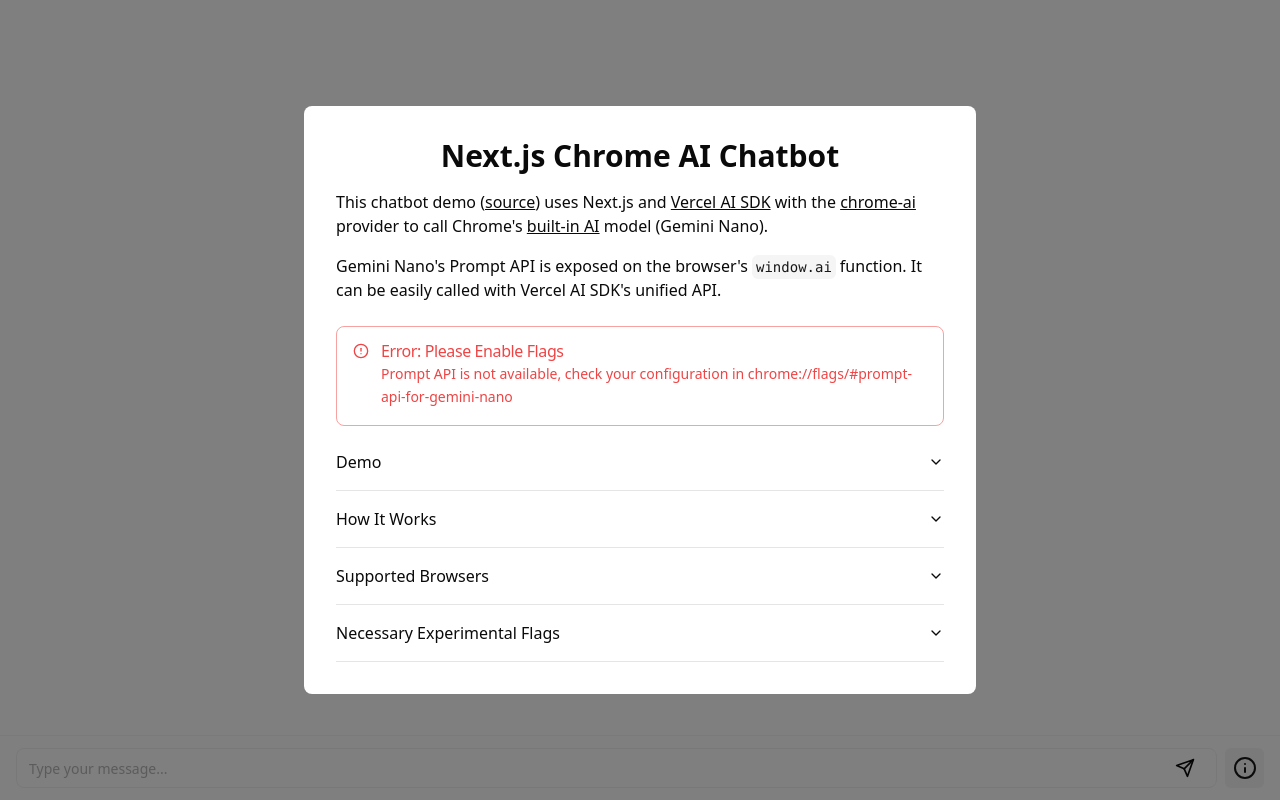
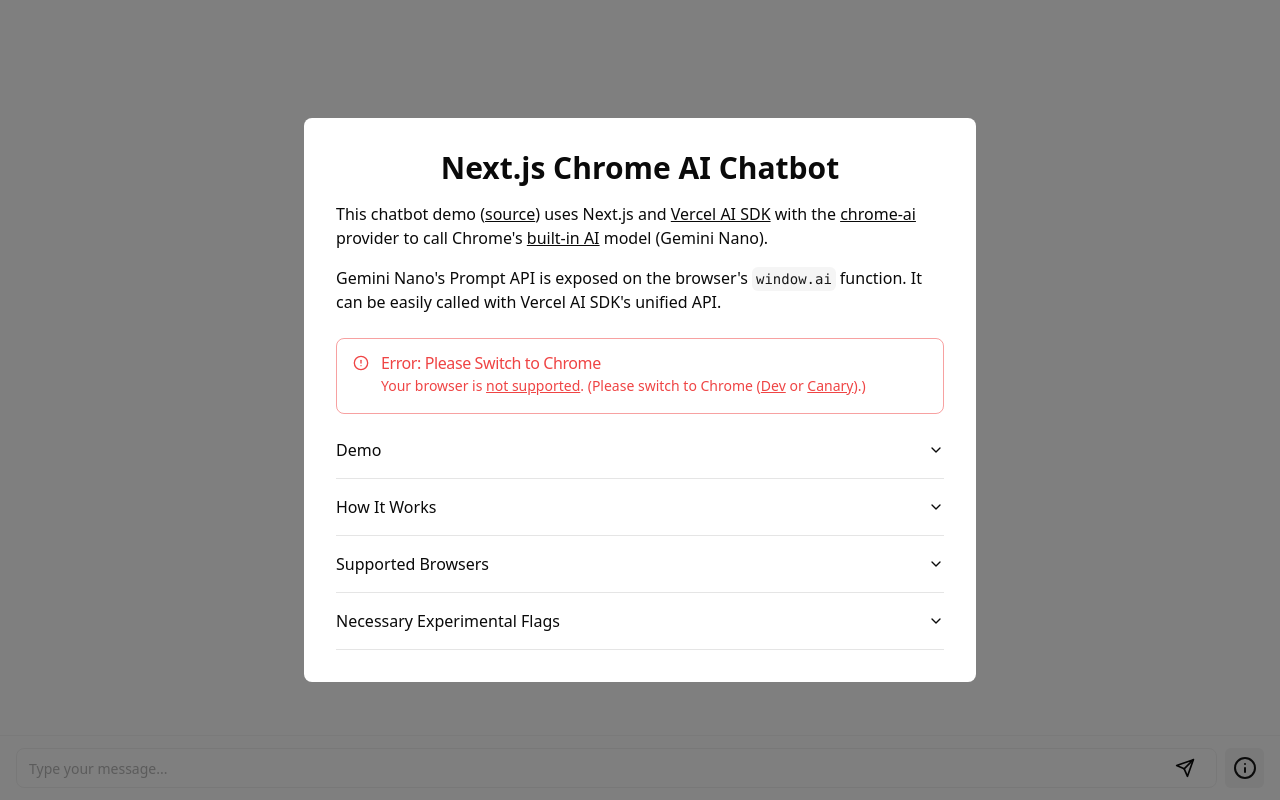
Before and after one commit to nicoalbanese/ai-sdk-chrome-ai, a Next.js app: page / in a window 1280 px wide. Built offline with nearby package versions, Linux system fonts and the light colour scheme.

Commit message:
update browser compatibility logic

```diff
--- a/components/incompatible-alert.tsx
+++ b/components/incompatible-alert.tsx
@@ -74,6 +74,36 @@ export function IncompatibleBrowserAlert({
     },
     {
       error:
+        "Your browser is not supported. Please use Google Chrome Dev or Canary.",
+      type: "browser",
+      title: "Please Switch to Chrome",
+      message: (
+        <>
+          Your browser is{" "}
+          <button
+            className="underline hover:opacity-70"
+            onClick={() => showSupportedBrowsers()}
+          >
+            not supported
+          </button>
+          . (
+          <>
+            Please switch to Chrome (
+            <ExternalLink href="https://www.google.com/chrome/dev/?extra=devchannel">
+              Dev
+            </ExternalLink>{" "}
+            or{" "}
+            <ExternalLink href="https://www.google.com/chrome/canary/">
+              Canary
+            </ExternalLink>
+            ).
+          </>
+          )
+        </>
+      ),
+    },
+    {
+      error:
         "Prompt API is not available, check your configuration in chrome://flags/#prompt-api-for-gemini-nano",
       message:
         "Prompt API is not available, check your configuration in chrome://flags/#prompt-api-for-gemini-nano",
--- a/lib/utils.ts
+++ b/lib/utils.ts
@@ -9,6 +9,25 @@ export async function checkEnv() {
   function getChromeVersion() {
     var raw = navigator.userAgent.match(/Chrom(e|ium)\/([0-9]+)\./);
     return raw ? parseInt(raw[2], 10) : 0;
+  }
+  // @ts-expect-error
+  if (navigator.userAgentData?.brands) {
+    // @ts-expect-error
+    const isChrome = navigator.userAgentData?.brands.some(
+      // @ts-expect-error
+      (brandInfo) => brandInfo.brand === "Google Chrome",
+    );
+
+    if (!isChrome) {
+      throw new Error(
+        "Your browser is not supported. Please use Google Chrome Dev or Canary.",
+      );
+    }
+  } else {
+    // If brands is not available, we can't determine the browser, so we should handle this case
+    throw new Error(
+      "Your browser is not supported. Please use Google Chrome Dev or Canary.",
+    );
   }
 
   const version = getChromeVersion();
```
